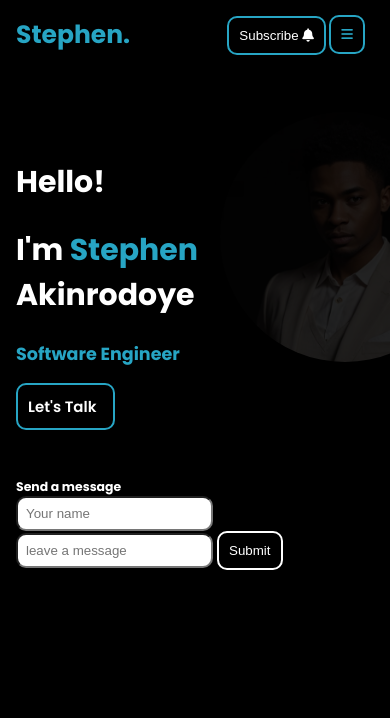
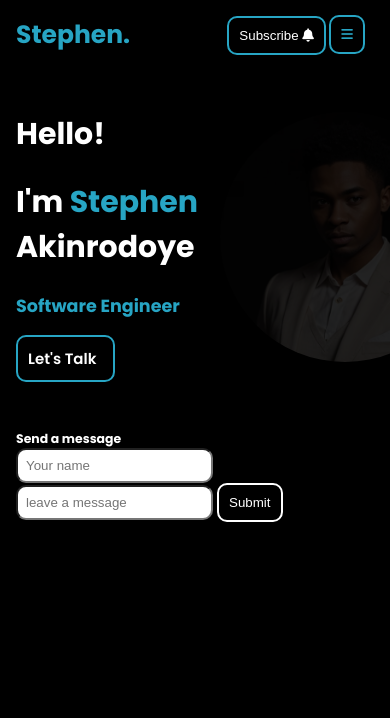
Before and after one commit to stephenakinrodoye/stephenakinrodoye, a plain HTML site: page index.html in a window 390 px wide. Shown: the top 718 px of the page. Drawn offline with Linux system fonts and the light colour scheme.

Commit message:
media queries added

```diff
--- a/styles.css
+++ b/styles.css
@@ -498,6 +498,10 @@ input {
         right: 4rem;
     }
 
+    .text {
+        margin: 5rem 0rem 0rem;
+    }
+
     .text-container {
         font-size: 15px;
     }
```
